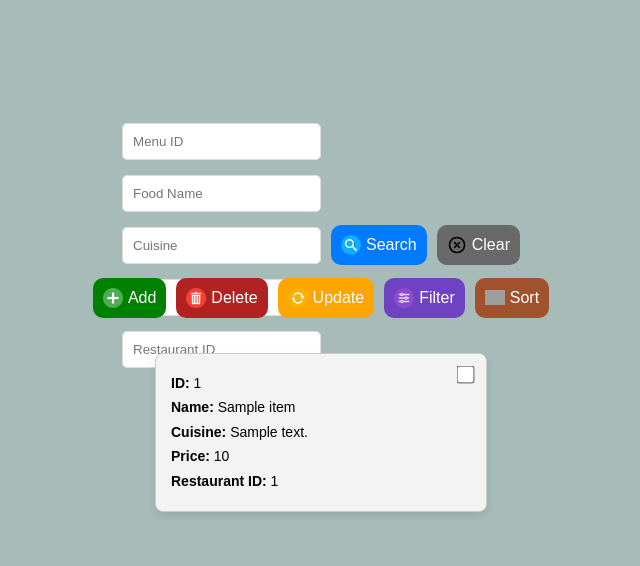
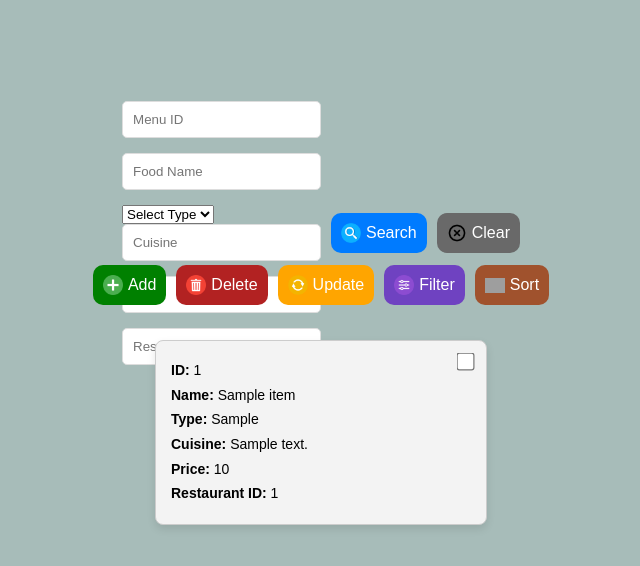
Before and after one commit to imSurme/FDManagementSystem, a Flask app: template templates/menus.html in a window 1280 px wide. Shown: the part 75-641 px from the top of the page, without its empty margins (319-959 px from the left). Run offline with Flask 3, Linux system fonts and the light colour scheme; the template is opened without the code that fills it: most values are stand-ins (such as "Sample title", 1, 10 or a date in 2020); grey boxes are pictures that could not be loaded.

Commit message:
New functionalities are added

```diff
--- a/templates/menus.html
+++ b/templates/menus.html
@@ -32,33 +32,39 @@
     </div>
     <button id="scrollTopBtn"><img class="up-arrow" src="{{ url_for('static', filename='images/up-arrow.png') }}"></button>
     <div class="search-bar">
-        <form id="menu-form" class="menu-form" action="{{ url_for('menu_action') }}" method="post">
+        <form id="menu-form" class="menu-form" action="{{ url_for('menus_action') }}" method="post">
+            <input type="hidden" id="selected-menu-items" name="selected_menu_items">
+            <input type="hidden" id="update-menu-id" name="update_menu_id">
+            <input type="hidden" id="form-action" name="action" value="">
             <input type="number" id="menu-id" name="menu_id" placeholder="Menu ID">
             <input type="text" id="food-name" name="name" placeholder="Food Name">
+            <select id="food-type" name="food_type" aria-label="Select food type">
+                <option value="">Select Type</option>
+                <option value="Veg">Veg</option>
+                <option value="Non-veg">Non-veg</option>
+            </select>
             <input type="text" id="menu-cuisine" name="cuisine" placeholder="Cuisine">
             <input type="number" id="menu-price" name="price" placeholder="Price">
             <input type="number" id="menu-restaurant-id" name="restaurant_id" placeholder="Restaurant ID">
-            <input type="hidden" id="selected-menu-items" name="selected_menu_items">
-            <input type="hidden" id="update-menu-id" name="update_menu_id">
-            <input type="hidden" id="clear-filter" name="clear_filter" value="false">
         </form>
         <button class="search-button" onclick="searchMenu()"><img class="button-img" src="{{ url_for('static', filename='images/search.png') }}" alt="search icon"></img>Search</button>
         <button class="clear-button" type="submit" form="menu-form" name="action" value="clear" onclick="clearSearch()"><img class="button-img" src="{{ url_for('static', filename='images/clear.png') }}" alt="clear icon"></img>Clear</button>
     </div>
     <div class="action-buttons">
-        <button class="add-button" type="submit" name="action" value="add" form="menu-form"><img class="button-img" src="{{ url_for('static', filename='images/add.png') }}" alt="add icon"></img>Add</button>
-        <button class="delete-button" type="submit" name="action" value="delete" form="menu-form" onclick="collectSelected()"><img class="button-img" src="{{ url_for('static', filename='images/delete.png') }}" alt="delete icon"></img>Delete</button>
-        <button class="update-button" type="submit" name="action" value="update" form="menu-form"><img class="button-img" src="{{ url_for('static', filename='images/update.png') }}" alt="update icon"></img>Update</button>
+        <button class="add-button" type="submit" name="action" value="add" form="menu-form"><img class="button-img" src="{{ url_for('static', filename='images/add.png') }}" alt="add icon">Add</button>
+        <button class="delete-button" type="submit" name="action" value="delete" form="menu-form"><img class="button-img" src="{{ url_for('static', filename='images/delete.png') }}" alt="delete icon">Delete</button>
+        <button class="update-button" type="submit" name="action" value="update" form="menu-form"><img class="button-img" src="{{ url_for('static', filename='images/update.png') }}" alt="update icon">Update</button>
         <button class="filter-button" type="submit" name="action" value="filter" form="menu-form"><img class="button-img" src="{{ url_for('static', filename='images/filter.png') }}" alt="filter icon"></img>Filter</button>
         <div class="sort-container">
             <button class="sort-button" onclick="toggleSortMenu()"><img class="button-img" src="{{ url_for('static', filename='images/sort.png') }}" alt="sort icon"></img>Sort</button>
             <div id="overlay" class="hidden"></div>
             <div class="sort-menu hidden" id="sort-menu">
                 <h3>Sort By</h3>
-                <form id="sort-form" action="{{ url_for('menu_action') }}" method="post">
+                <form id="sort-form" action="{{ url_for('menus_action') }}" method="post">
                     <select name="sort_by" id="sort-by">
                         <option value="menu_id">ID</option>
                         <option value="item_name">Name</option>
+                        <option value="veg_or_non_veg">Type</option>
                         <option value="cuisine">Cuisine</option>
                         <option value="price">Price</option>
                         <option value="restaurant_id">Restaurant ID</option>
@@ -77,20 +83,20 @@
         <button id="next-match-button" onclick="goToNextMatch()">Next Match</button>
     </div>
     <div class="list" id="menu-list">
-        {% for item in menu %}
+        {% for item in menus %}
         <div class="table-card" id="menu-card-{{ item['menu_id'] }}">
             <input type="checkbox" id="menu-{{ loop.index }}" name="selected_menu_items" value="{{ item['menu_id'] }}">
             <label for="menu-{{ loop.index }}">
                 <p><strong>ID:</strong> <span class="menu-id">{{ item['menu_id'] }}</span></p>
                 <p><strong>Name:</strong> <span class="menu-name">{{ item['food_name'] if item['food_name'] else 'No food name' }}</span></p>
+                <p><strong>Type:</strong> <span class="menu-type">{{ item['veg_or_non_veg'] if item['veg_or_non_veg'] else 'Not specified' }}</span></p>
                 <p><strong>Cuisine:</strong> <span class="menu-cuisine">{{ item['cuisine'] if item['cuisine'] else 'Not specified' }}</span></p>
-                <span class="food-id" style="display: none;">{{ item['food_id'] }}</span>
                 <p><strong>Price:</strong> <span class="menu-price">{{ item['price'] }}</span></p>
                 <p><strong>Restaurant ID:</strong> <span class="menu-restaurant-id">{{ item['restaurant_id'] }}</span></p>
             </label>
         </div>
         {% endfor %}
     </div>
-    <script src="{{ url_for('static', filename='js/menu.js') }}"></script>
+    <script src="{{ url_for('static', filename='js/menus.js') }}"></script>
 </body>
 </html>
```
